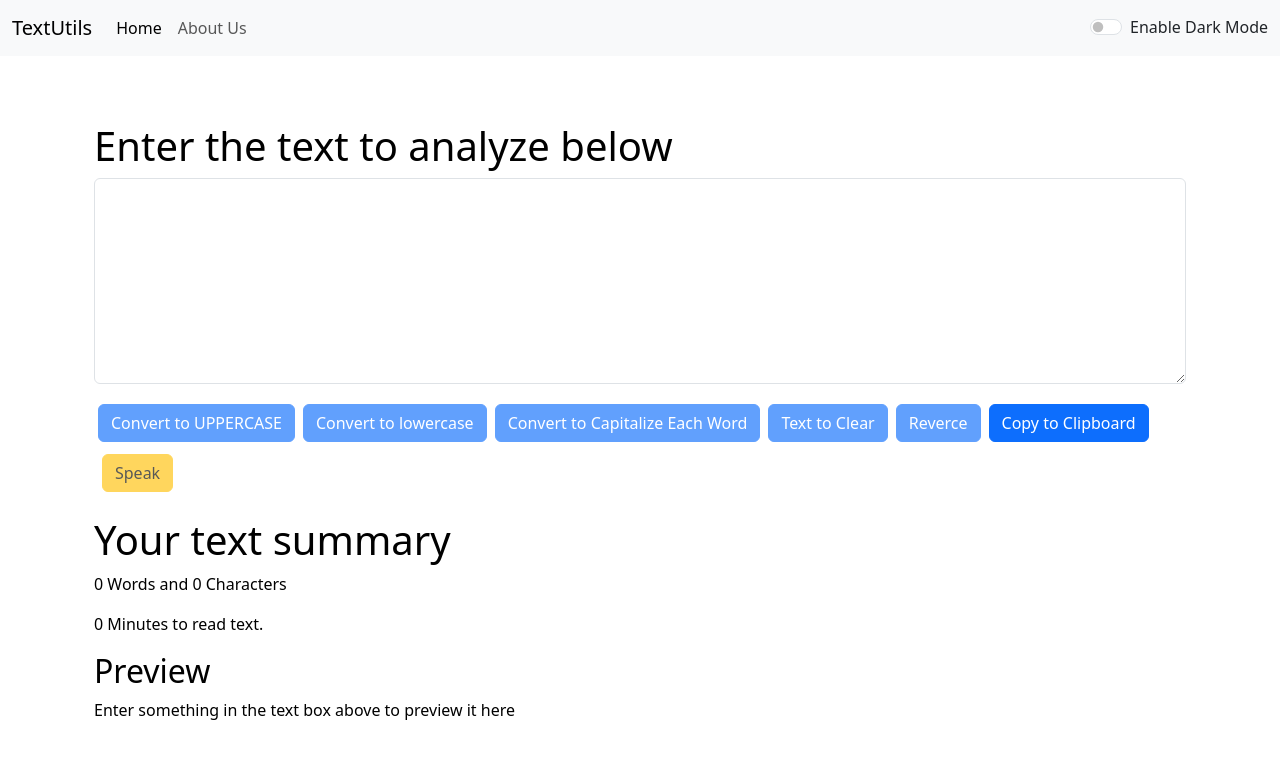
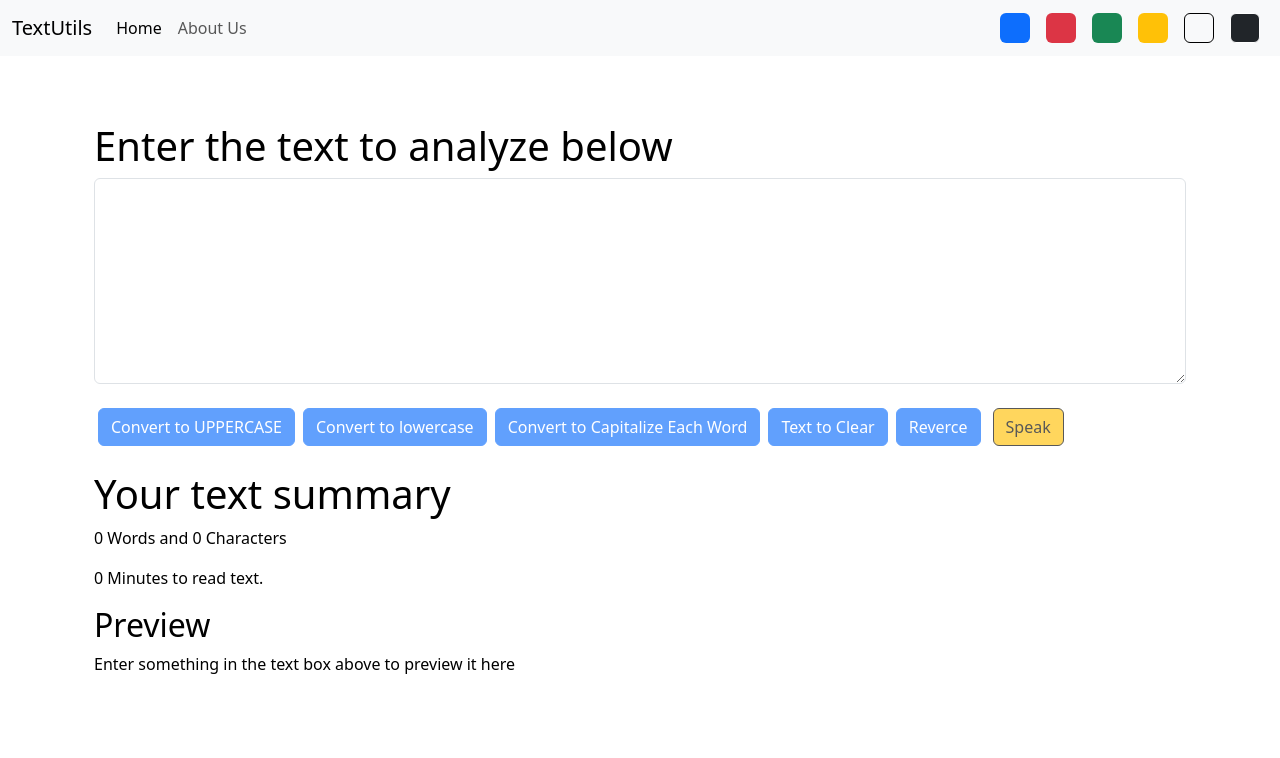
Before and after one commit to Aziz-865046/my-app, a React (Create React App) app: page / in a window 1280 px wide. Shown: the top 758 px of the page. Built offline with nearby package versions, Linux system fonts and the light colour scheme.

Commit message:
multiple mode

```diff
--- a/src/App.js
+++ b/src/App.js
@@ -21,7 +21,18 @@ function App() {
       setAlert(null);
     }, 2000);
   };
-  const toggleMode = () => {
+
+  const removeBodyClass = () => {
+    document.body.classList.remove("bg-light");
+    document.body.classList.remove("bg-dark");
+    document.body.classList.remove("bg-success");
+    document.body.classList.remove("bg-danger");
+    document.body.classList.remove("bg-warning");
+  };
+  const toggleMode = (cls) => {
+    console.log(cls);
+    removeBodyClass();
+    document.body.classList.add("bg-" + cls);
     if (mode === "light") {
       setMode("dark");
       document.body.style.backgroundColor = "#042743";
--- a/src/components/Navbar.js
+++ b/src/components/Navbar.js
@@ -11,9 +11,7 @@ export default function Navbar(props) {
         <Link className="navbar-brand" to="/">
           {props.title}
         </Link>
-        {/* <a className="navbar-brand" href="">
-          {props.title}
-        </a> */}
+
         <button
           className="navbar-toggler"
           type="button"
@@ -31,9 +29,6 @@ export default function Navbar(props) {
               <Link className="nav-link active" aria-current="page" to="/">
                 Home
               </Link>
-              {/* <a className="nav-link active" aria-current="page" href="/">
-                Home
-              </a> */}
             </li>
             <li className="nav-item">
               <Link className="nav-link" to="/about">
@@ -41,18 +36,61 @@ export default function Navbar(props) {
               </Link>
             </li>
           </ul>
-          {/* <form className="d-flex" role="search">
-            <input
-              className="form-control me-2"
-              type="search"
-              placeholder="Search"
-              aria-label="Search"
-            />
-            <button className="btn btn-primary" type="submit">
-              Search
-            </button>
-          </form> */}
-          <div
+          <div className="d-flex">
+            <div
+              className="bg-primary rounded mx-2"
+              onClick={() => {
+                props.toggleMode("primary");
+              }}
+              style={{ height: "30px", width: "30px", cursor: "pointer" }}
+            ></div>
+            <div
+              className="bg-danger rounded mx-2"
+              onClick={() => {
+                props.toggleMode("danger");
+              }}
+              style={{ height: "30px", width: "30px", cursor: "pointer" }}
+            ></div>
+            <div
+              className="bg-success rounded mx-2"
+              onClick={() => {
+                props.toggleMode("success");
+              }}
+              style={{ height: "30px", width: "30px", cursor: "pointer" }}
+            ></div>
+            <div
+              className="bg-warning rounded mx-2"
+              onClick={() => {
+                props.toggleMode("warning");
+              }}
+              style={{ height: "30px", width: "30px", cursor: "pointer" }}
+            ></div>
+            <div
+              className="bg-light rounded mx-2"
+              onClick={() => {
+                props.toggleMode("light");
+              }}
+              style={{
+                height: "30px",
+                width: "30px",
+                cursor: "pointer",
+                border: "1px solid black",
+              }}
+            ></div>
+            <div
+              className="bg-dark rounded mx-2"
+              onClick={() => {
+                props.toggleMode("#042743");
+              }}
+              style={{
+                height: "30px",
+                width: "30px",
+                cursor: "pointer",
+                border: "1px solid white",
+              }}
+            ></div>
+          </div>
+          {/* <div
             className={`form-check form-switch text-${
               props.mode === "light" ? "dark" : "light"
             }`}
@@ -62,7 +100,9 @@ export default function Navbar(props) {
               type="checkbox"
               role="switch"
               id="flexSwitchCheckDefault"
-              onClick={props.toggleMode}
+              onClick={() => {
+                props.toggleMode(null);
+              }}
             />
             <label
               className="form-check-label"
@@ -70,7 +110,7 @@ export default function Navbar(props) {
             >
               Enable Dark Mode
             </label>
-          </div>
+          </div> */}
         </div>
       </div>
     </nav>
--- a/src/components/TextForm.js
+++ b/src/components/TextForm.js
@@ -40,12 +40,12 @@ export default function TextForm(props) {
     setText(newText);
     props.showAlert("Convert to capitalize case", "success");
   };
-  const handleCopy = () => {
-    var text = document.getElementById("mybox");
-    text.select();
-    document.getSelection().removeAllRanges();
-    navigator.clipboard.writeText(text.value);
-  };
+  // const handleCopy = () => {
+  //   var text = document.getElementById("mybox");
+  //   text.select();
+  //   document.getSelection().removeAllRanges();
+  //   navigator.clipboard.writeText(text.value);
+  // };
   const handleOnChange = (e) => {
     setText(e.target.value);
   };
@@ -108,14 +108,15 @@ export default function TextForm(props) {
         >
           Reverce
         </button>
-        <button className="btn btn-primary mx-1" onClick={handleCopy}>
+        {/* <button className="btn btn-primary mx-1" onClick={handleCopy}>
           Copy to Clipboard
-        </button>
+        </button> */}
         <button
           disabled={text.length === 0}
           type="submit"
           onClick={speak}
           className="btn btn-warning mx-2 my-2"
+          style={{ border: "1px solid black" }}
         >
           Speak
         </button>
```
